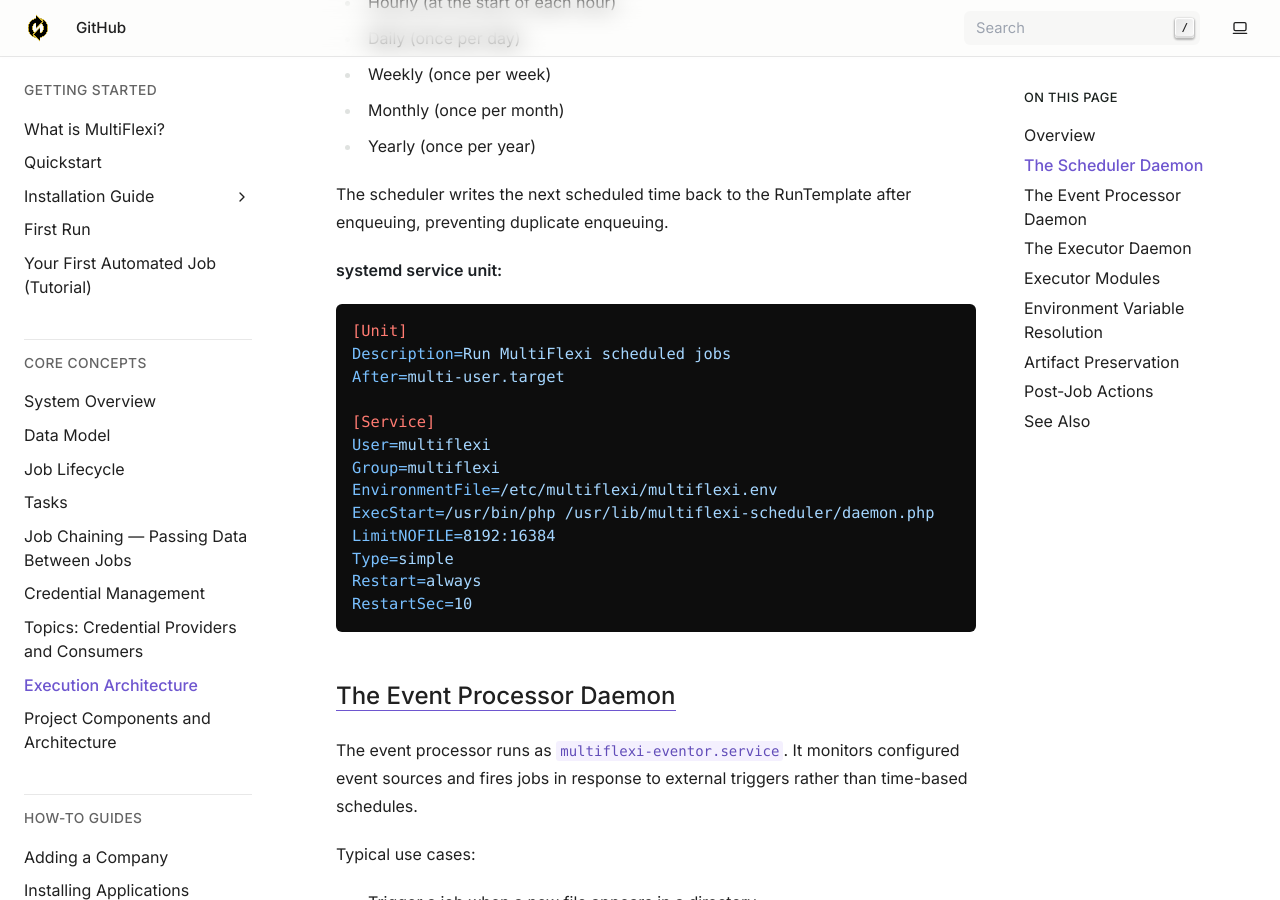
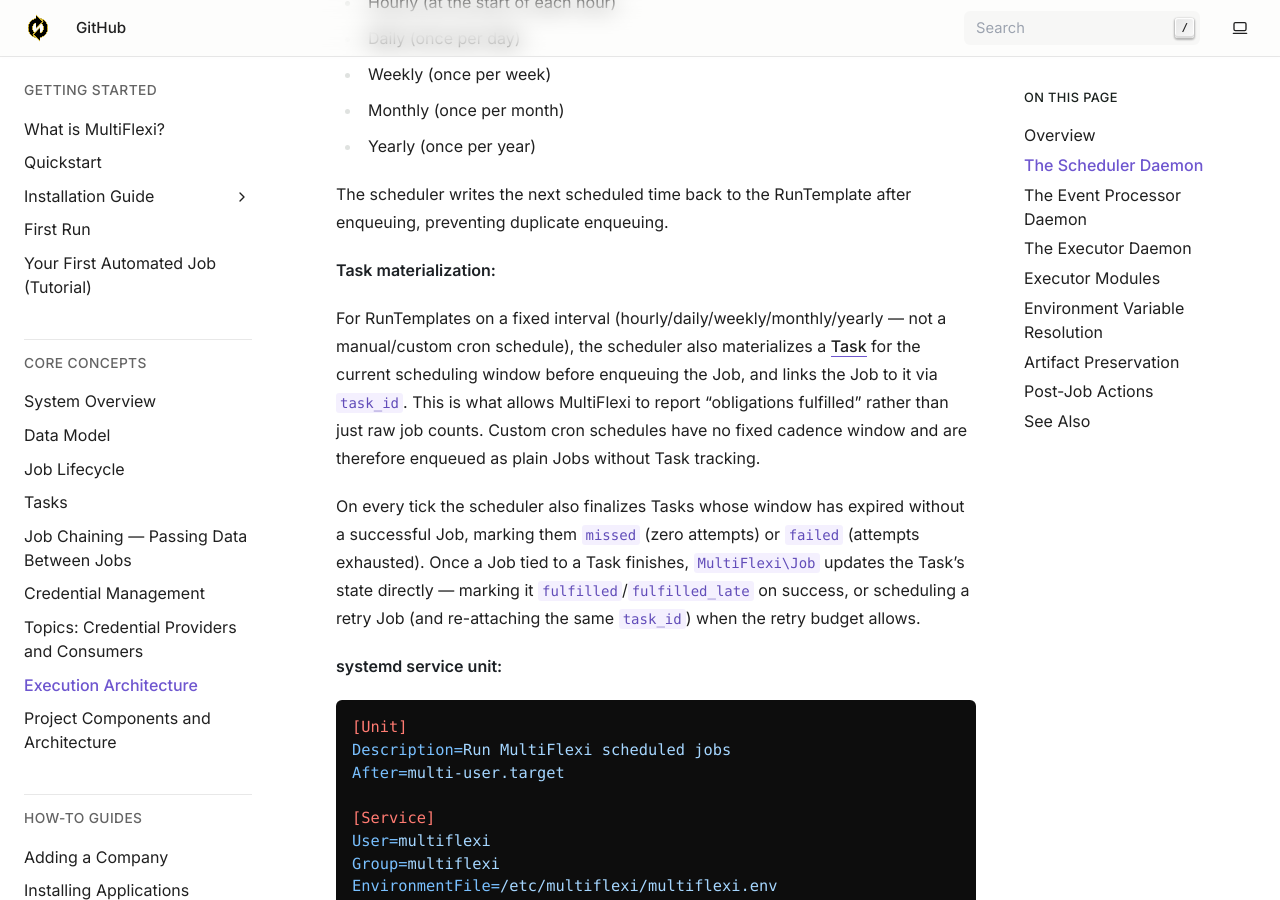
Before and after one commit to VitexSoftware/multiflexi-doc-en, a Sphinx documentation site: the page built from source/concepts/execution-architecture.rst, in a window 1280 px wide and 900 px high, scrolled down 1564 px. Built offline with Sphinx 7.4.7, drawn with Linux system fonts in a browser that asks for light colours.

Commit message:
docs: document Task materialization in the scheduler daemon
multiflexi-scheduler now materializes a Task per cron-tick window for
fixed-interval RunTemplates and feeds task_id into the Job before
prepareJob(); custom cron schedules are not tracked since they have no
fixed cadence window. Document where this happens and the per-tick
finalizeExpired() cleanup.

Co-Authored-By: Claude Sonnet 4.6 <noreply@anthropic.com>

```diff
--- a/source/concepts/execution-architecture.rst
+++ b/source/concepts/execution-architecture.rst
@@ -47,6 +47,12 @@ The scheduler runs as ``multiflexi-scheduler.service``. It wakes up periodically
 - Yearly (once per year)
 
 The scheduler writes the next scheduled time back to the RunTemplate after enqueuing, preventing duplicate enqueuing.
+
+**Task materialization:**
+
+For RunTemplates on a fixed interval (hourly/daily/weekly/monthly/yearly — not a manual/custom cron schedule), the scheduler also materializes a :doc:`Task <tasks>` for the current scheduling window before enqueuing the Job, and links the Job to it via ``task_id``. This is what allows MultiFlexi to report "obligations fulfilled" rather than just raw job counts. Custom cron schedules have no fixed cadence window and are therefore enqueued as plain Jobs without Task tracking.
+
+On every tick the scheduler also finalizes Tasks whose window has expired without a successful Job, marking them ``missed`` (zero attempts) or ``failed`` (attempts exhausted). Once a Job tied to a Task finishes, ``MultiFlexi\Job`` updates the Task's state directly — marking it ``fulfilled``/``fulfilled_late`` on success, or scheduling a retry Job (and re-attaching the same ``task_id``) when the retry budget allows.
 
 **systemd service unit:**
 
--- a/source/concepts/tasks.rst
+++ b/source/concepts/tasks.rst
@@ -13,6 +13,10 @@ MultiFlexi introduces the **Task** concept to answer a question that Jobs alone
 A Task is the unit of obligation for one scheduling window. A Job is a single attempt at fulfilling it. When a RunTemplate has an hourly interval, 24 Tasks are produced per day. Each Task is fulfilled by the first successful Job. If a Job fails, retry Jobs are spawned within the same window until one succeeds or the budget is exhausted.
 
 Headline metric: ``23/24 tasks fulfilled on time, 1 late`` instead of raw job counts.
+
+.. note::
+
+   Tasks are only materialized for RunTemplates on a **fixed interval** (hourly/daily/weekly/monthly/yearly). Custom cron schedules have no fixed cadence window to anchor a Task to and are scheduled as plain Jobs. See :doc:`execution-architecture` for where this happens in the scheduler daemon.
 
 Data Model
 ----------
```
